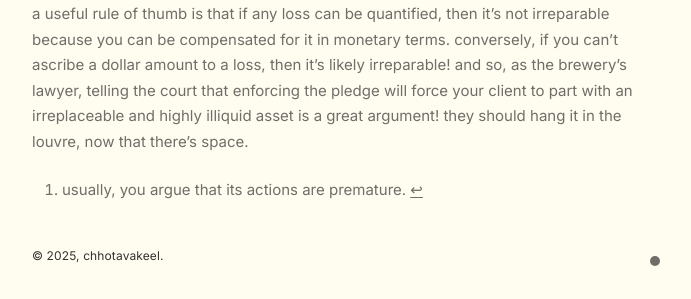
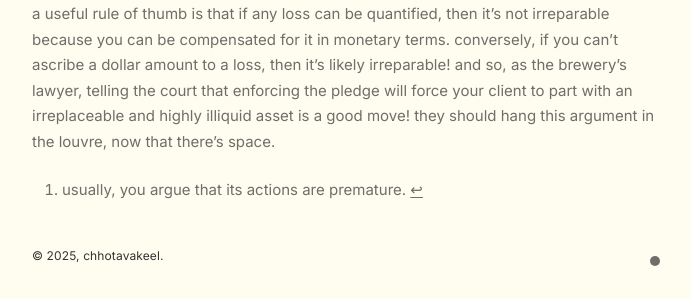
Before and after one commit to chhotavakeel/updatedsite, a Jekyll site: the page built from _notes/Public/beer-wars.md, in a window 1280 px wide. Shown: the part 789-1088 px from the top of the page, without its empty margins (293-984 px from the left). Built offline with Jekyll 4.4.1, drawn with Linux system fonts in a browser that asks for light colours; some of the changed text lies outside the part shown.

Commit message:
Update beer-wars.md

```diff
--- a/_notes/Public/beer-wars.md
+++ b/_notes/Public/beer-wars.md
@@ -21,6 +21,6 @@ in theory, obtaining an injunction - an emergency order preventing a party from
 
 honestly, i find these criteria a little strange. determining whether one party has the right to proceed against another is sort of the entire point of legal proceedings. and the second and third criteria seem like tautologies?
 
-in practice, getting an injunction mainly requires you to establish irreparable harm. here, a useful rule of thumb is that if any loss can be quantified, then it's not irreparable because you can be compensated for it in monetary terms. conversely, if you can't ascribe a dollar amount to a loss, then it's likely irreparable! and so, as the brewery's lawyer, telling the court that enforcing the pledge will force your client to part with an irreplaceable and highly illiquid asset is a great argument! they should hang it in the louvre, now that there's space.
+in practice, getting an injunction mainly requires you to establish irreparable harm. here, a useful rule of thumb is that if any loss can be quantified, then it's not irreparable because you can be compensated for it in monetary terms. conversely, if you can't ascribe a dollar amount to a loss, then it's likely irreparable! and so, as the brewery's lawyer, telling the court that enforcing the pledge will force your client to part with an irreplaceable and highly illiquid asset is a good move! they should hang this argument in the louvre, now that there's space.
 
 [^1]: usually, you argue that its actions are premature.
```
